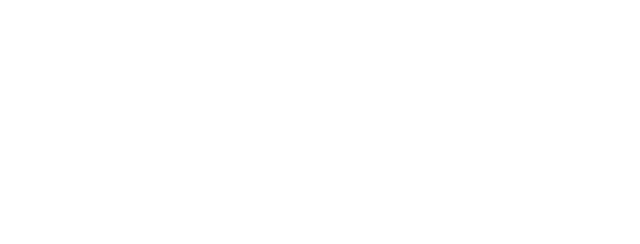
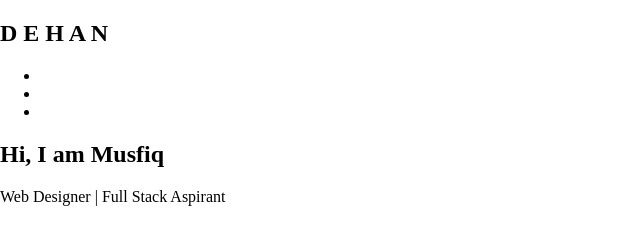
Before and after one commit to MusfiqDehan/Portfolio-Page, a plain HTML site: page index.html in a window 1280 px wide. Shown: the whole page, without its empty margins (0-640 px from the left). Drawn offline with Linux system fonts and the light colour scheme.

Commit message:
update index.html

```diff
--- a/index.html
+++ b/index.html
@@ -8,6 +8,30 @@
     </head>
 
     <body>
+        <nav id = navbar>
+            <h1 id="logo">D E H A N</h1>
+            <ul>
+                <li></li>
+                <li></li>
+                <li></li>
+            </ul>
+        </nav>
 
+        <section id="welcome-section">
+            <h1>Hi, I am Musfiq</h1>
+            <p>Web Designer | Full Stack Aspirant</p>
+        </section>
+
+        <section id="projects">
+
+        </section>
+
+        <section id="profile-links">
+
+        </section>
+
+        <footer>
+
+        </footer>
     </body>
 </html>
```
